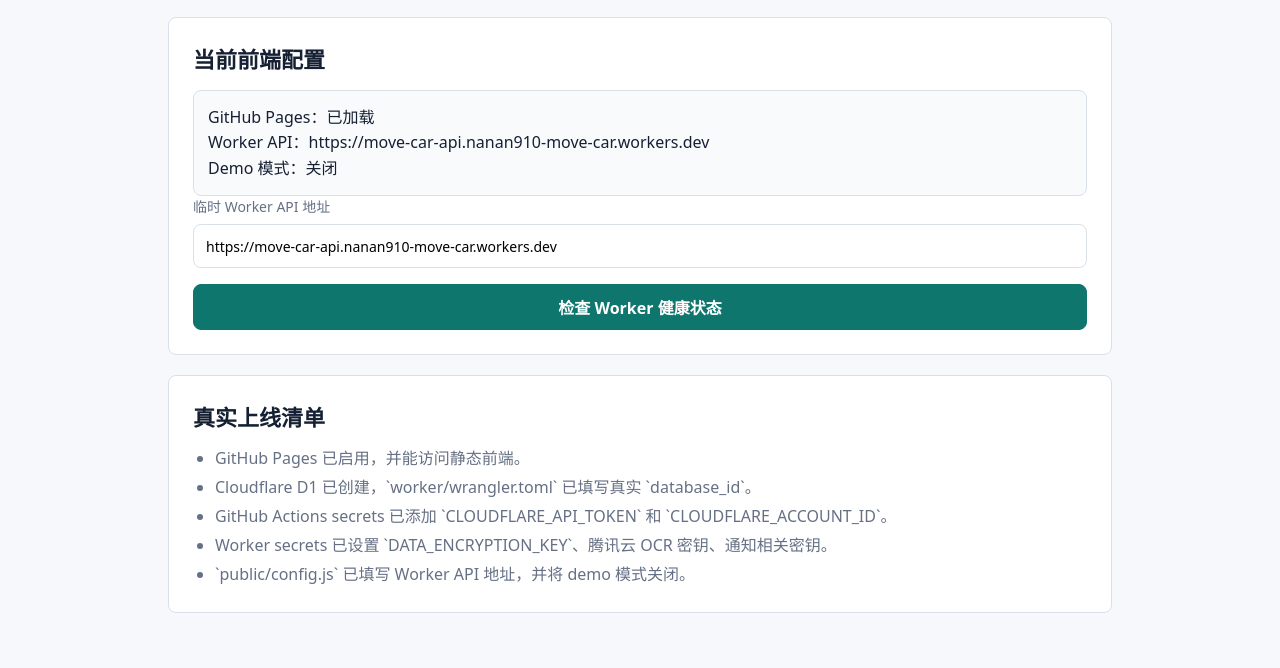
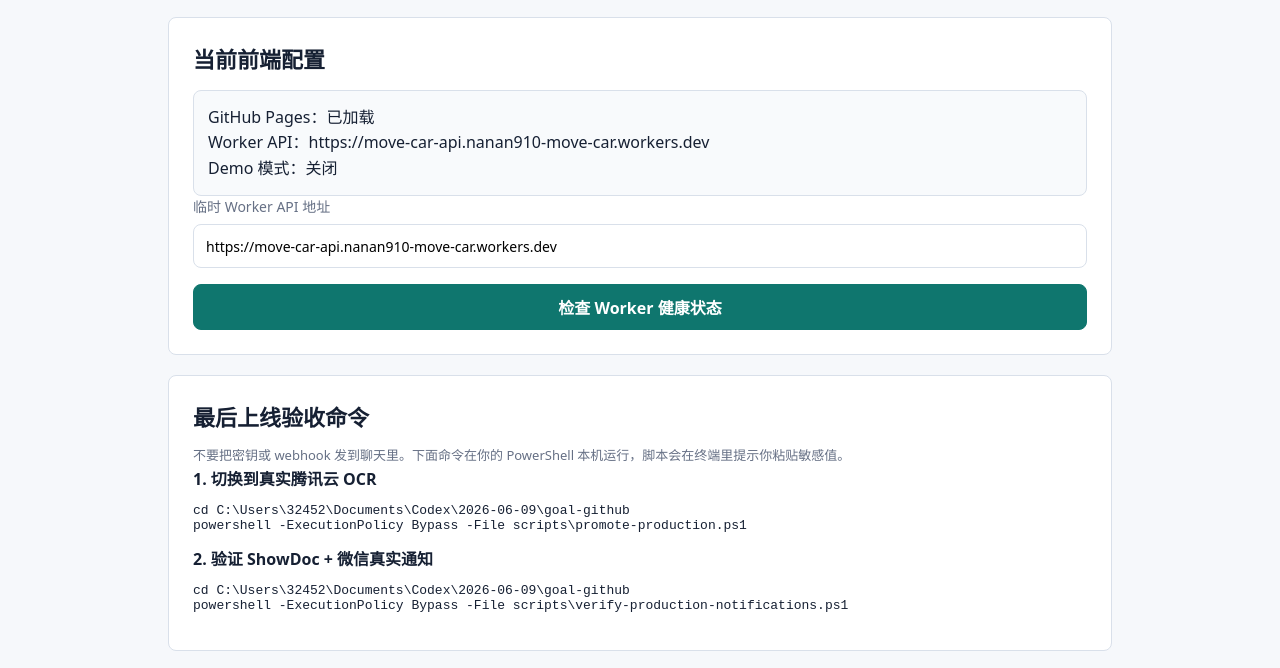
Before and after one commit to nanan910/move-car-mvp, a website: page public/setup.html in a window 1280 px wide. Shown: the part 264-932 px from the top of the page. Drawn offline with Linux system fonts and the light colour scheme.

Commit message:
Add setup go-live commands

```diff
--- a/public/setup.html
+++ b/public/setup.html
@@ -38,6 +38,23 @@
       </section>
 
       <section class="panel">
+        <h2>最后上线验收命令</h2>
+        <p class="form-note">不要把密钥或 webhook 发到聊天里。下面命令在你的 PowerShell 本机运行，脚本会在终端里提示你粘贴敏感值。</p>
+        <div class="command-list">
+          <div>
+            <strong>1. 切换到真实腾讯云 OCR</strong>
+            <pre class="command">cd C:\Users\32452\Documents\Codex\2026-06-09\goal-github
+powershell -ExecutionPolicy Bypass -File scripts\promote-production.ps1</pre>
+          </div>
+          <div>
+            <strong>2. 验证 ShowDoc + 微信真实通知</strong>
+            <pre class="command">cd C:\Users\32452\Documents\Codex\2026-06-09\goal-github
+powershell -ExecutionPolicy Bypass -File scripts\verify-production-notifications.ps1</pre>
+          </div>
+        </div>
+      </section>
+
+      <section class="panel">
         <h2>真实上线清单</h2>
         <ul class="checklist">
           <li>GitHub Pages 已启用，并能访问静态前端。</li>
```
